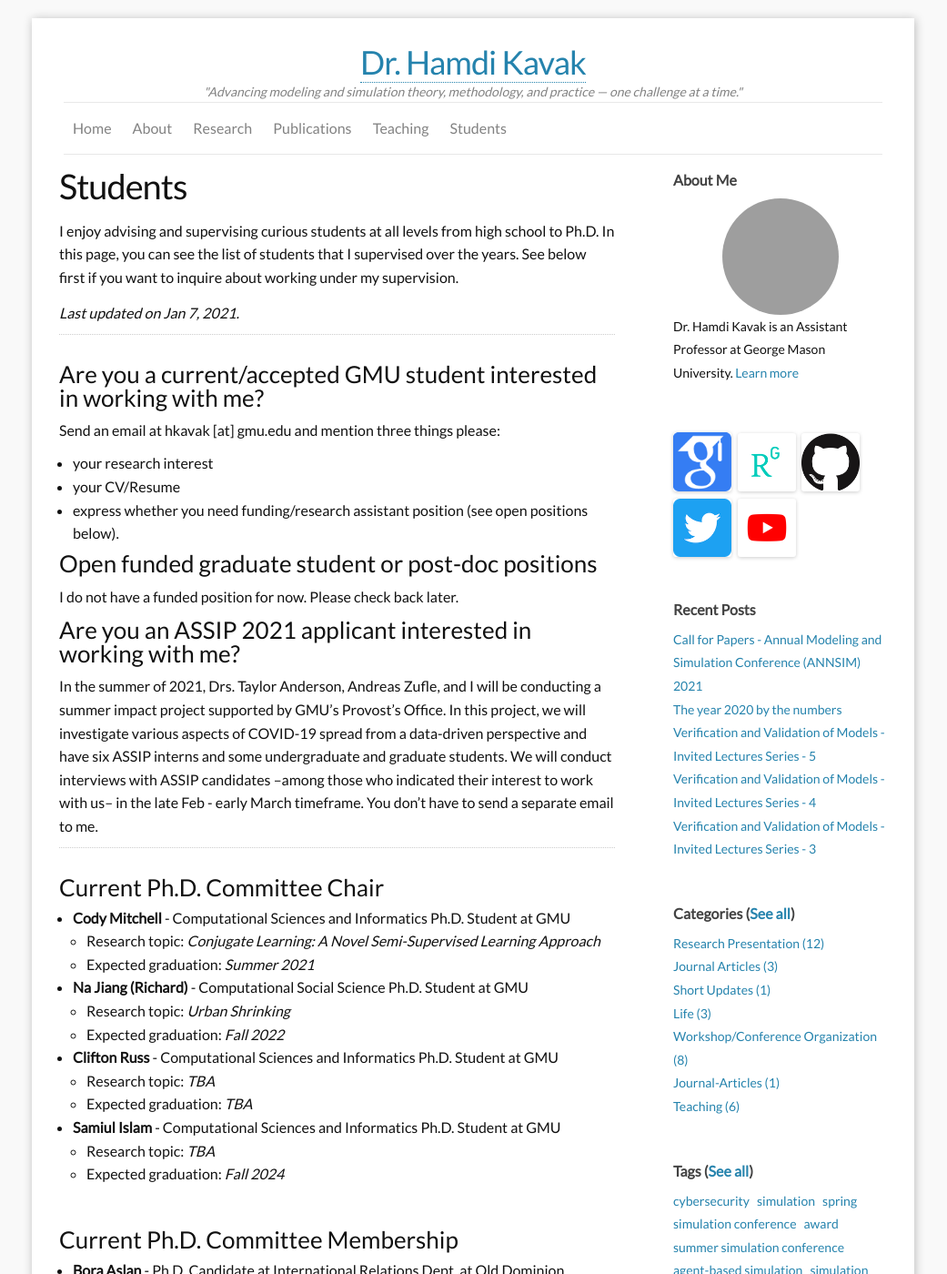
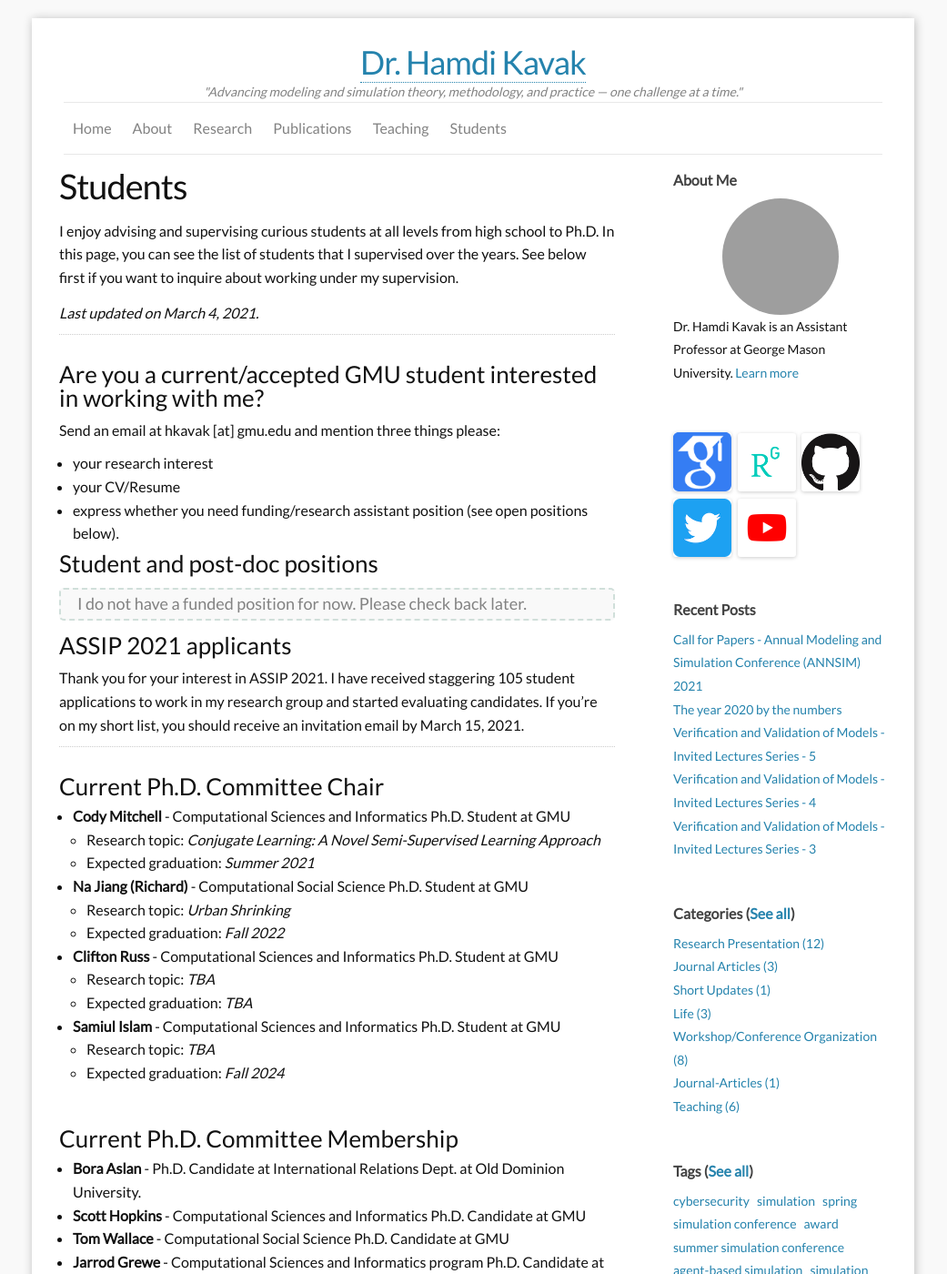
Before and after one commit to hamdikavak/hamdikavak.github.io, a Jekyll site: the page built from j_students.md, in a window 1280 px wide and 1400 px high. Shown: the whole window at 91% size, without its empty margins (120-1161 px from the left). Built offline with Jekyll 4.4.1, drawn with Linux system fonts in a browser that asks for light colours; nearby versions of some CDN libraries; grey boxes are pictures that could not be loaded.

Commit message:
Student page updated

```diff
--- a/j_students.md
+++ b/j_students.md
@@ -7,7 +7,7 @@ nav: yes
 
 I enjoy advising and supervising curious students at all levels from high school to Ph.D. In this page, you can see the list of students that I supervised over the years. See below first if you want to inquire about working under my supervision.
 
-*Last updated on Jan 7, 2021.*
+*Last updated on March 4, 2021.*
 
 ---
 
@@ -17,12 +17,12 @@ Send an email at hkavak [at] gmu.edu and mention three things please:
 * your CV/Resume
 * express whether you need funding/research assistant position (see open positions below).
 
-### Open funded graduate student or post-doc positions
-I do not have a funded position for now. Please check back later.
+### Student and post-doc positions
+> I do not have a funded position for now. Please check back later.
 
 
-### Are you an ASSIP 2021 applicant interested in working with me?
-In the summer of 2021, Drs. Taylor Anderson, Andreas Zufle, and I will be conducting a summer impact project supported by GMU's Provost's Office. In this project, we will investigate various aspects of COVID-19 spread from a data-driven perspective and have six ASSIP interns and some undergraduate and graduate students. We will conduct interviews with ASSIP candidates --among those who indicated their interest to work with us-- in the late Feb - early March timeframe. You don't have to send a separate email to me.
+### ASSIP 2021 applicants
+Thank you for your interest in ASSIP 2021. I have received staggering 105 student applications to work in my research group and started evaluating candidates. If you're on my short list, you should receive an invitation email by March 15, 2021.
 
 ---
 
```
